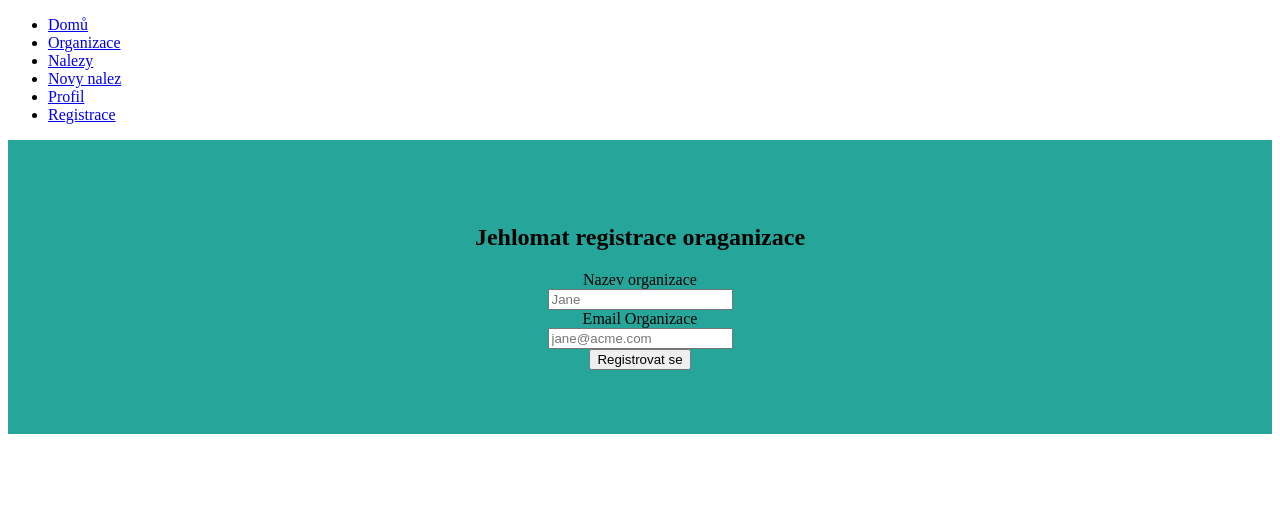
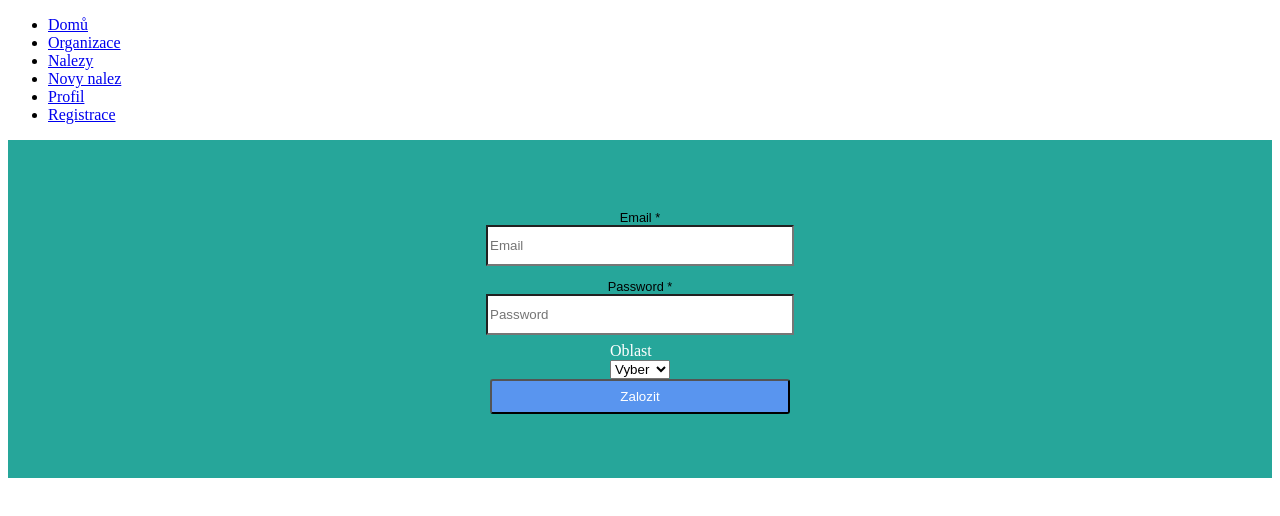
Before and after one commit to cesko-digital/jehlomat, a React app in the folder web-jehlomat/: page /registrace in a window 1280 px wide. Shown: the top 516 px of the page. Built offline with nearby package versions, Linux system fonts and the light colour scheme.

Commit message:
ui tweaks

```diff
--- a/package.json
+++ /dev/null
@@ -1,5 +0,0 @@
-{
-  "dependencies": {
-    "formik": "^2.2.9"
-  }
-}
--- a/web-jehlomat/src/Registrace/Registrace.tsx
+++ b/web-jehlomat/src/Registrace/Registrace.tsx
@@ -1,19 +1,25 @@
 import React, { FC } from "react";
-import { FormWrapper, Wrapper } from "./styles";
+import {
+  Text,
+  Label,
+  Input,
+  Wrapper,
+  Button,
+  FormItem,
+  FormWrapper,
+} from "./styles";
 import { Formik, Field, Form } from "formik";
 
 interface IRegistrace {}
 
 const Registrace: FC<IRegistrace> = ({}) => {
-  console.log("Test");
   return (
     <Wrapper>
-      <h1>Jehlomat registrace oraganizace</h1>
-
-      <Formik
+      {/* <Formik
         initialValues={{
           orgName: "",
           orgEmail: "",
+          oblast: "",
         }}
         onSubmit={async (values) => {
           await new Promise((r) => setTimeout(r, 500));
@@ -22,9 +28,12 @@ const Registrace: FC<IRegistrace> = ({}) => {
       >
         <Form>
           <FormWrapper>
+            <FormItem>
               <label htmlFor="orgName">Nazev organizace</label>
               <Field id="orgName" name="orgName" placeholder="Jane" />
+            </FormItem>
 
+            <FormItem>
               <label htmlFor="orgEmail">Email Organizace</label>
               <Field
                 id="orgEmail"
@@ -32,10 +41,84 @@ const Registrace: FC<IRegistrace> = ({}) => {
                 placeholder="jane@acme.com"
                 type="email"
               />
-            <button type="submit">Registrovat se</button>
+            </FormItem>
+
+            <FormItem>
+              <label htmlFor="oblast">Oblast</label>
+              <Field as="select" name="oblast" id="oblast">
+                <option value="">Vyber</option>
+                <option value="red">Red</option>
+                <option value="green">Green</option>
+                <option value="blue">Blue</option>
+              </Field>
+              <button type="submit">Zalozit</button>
+            </FormItem>
           </FormWrapper>
         </Form>
-      </Formik>
+      </Formik> */}
+
+      <Formik
+        initialValues={{ email: "", password: "", oblast: "" }}
+        onSubmit={(values) => {
+          console.log(values);
+        }}
+        render={({
+          touched,
+          errors,
+          values,
+          handleChange,
+          handleBlur,
+          handleSubmit,
+        }) => (
+          <Form onSubmit={handleSubmit}>
+            <FormWrapper>
+              <FormItem>
+                <Label>
+                  Email *
+                  {touched.email && errors.email && (
+                    <Text color="red">{errors.email}</Text>
+                  )}
+                  <Input
+                    onChange={handleChange}
+                    onBlur={handleBlur}
+                    value={values.email}
+                    type="text"
+                    name="email"
+                    placeholder="Email"
+                  />
+                </Label>
+              </FormItem>
+
+              <FormItem>
+                <Label>
+                  Password *
+                  {touched.password && errors.password && (
+                    <Text color="red">{errors.password}</Text>
+                  )}
+                  <Input
+                    onChange={handleChange}
+                    onBlur={handleBlur}
+                    value={values.password}
+                    type="password"
+                    name="password"
+                    placeholder="Password"
+                  />
+                </Label>
+              </FormItem>
+              <FormItem>
+                <label htmlFor="oblast">Oblast</label>
+                <Field as="select" name="oblast" id="oblast">
+                  <option value="">Vyber</option>
+                  <option value="red">Red</option>
+                  <option value="green">Green</option>
+                  <option value="blue">Blue</option>
+                </Field>
+              </FormItem>
+              <Button type="submit">Zalozit</Button>
+            </FormWrapper>
+          </Form>
+        )}
+      />
     </Wrapper>
   );
 };
--- a/web-jehlomat/src/Registrace/styles.tsx
+++ b/web-jehlomat/src/Registrace/styles.tsx
@@ -5,6 +5,7 @@ export const Wrapper = styled.section`
   background: #26a69a;
   text-align: center;
   height: 100%;
+  color: white;
 `;
 
 export const FormWrapper = styled.div`
@@ -13,3 +14,63 @@ export const FormWrapper = styled.div`
   justify-content: center;
   align-items: center;
 `;
+
+export const FormItem = styled.div`
+  display: flex;
+  flex-direction: column;
+  align-items: flex-start;
+  margin: 5;
+  text-align: flex-start;
+`;
+
+export const Form = styled.form`
+  width: 300px;
+  display: flex;
+  flex-direction: column;
+  align-items: center;
+`;
+
+export const Input = styled.input`
+  width: 300px;
+  height: 35px;
+  background-color: #fff;
+`;
+
+export const Button = styled.button`
+  width: 300px;
+  height: 35px;
+  background-color: #5995ef;
+  color: #fff;
+  border-radius: 3px;
+`;
+
+// Text
+
+export const Title = styled.h1`
+  font-family: "Raleway", sans-serif;
+  font-weight: 600;
+  color: #4d4d4d;
+  font-size: 2.2em;
+`;
+
+export const Title2 = styled.h2`
+  font-family: "Raleway", sans-serif;
+  font-weight: 300;
+  color: #4d4d4d;
+  font-size: 1.8em;
+`;
+
+export const Text = styled.p`
+  font-family: "Raleway", sans-serif;
+  color: ${(props) => props.color || "#4d4d4d"};
+`;
+
+export const Label = styled.label`
+  display: flex;
+  flex-direction: column;
+  text-align: flex-start;
+  color: black;
+  font-family: "Raleway", sans-serif;
+  font-size: 0.8em;
+  margin: 0.5em 0;
+`;
```
Also changed, not shown: 1 other file (tests, documents, lock files or other folders). Lines whose indentation alone changed are shown as unchanged.
